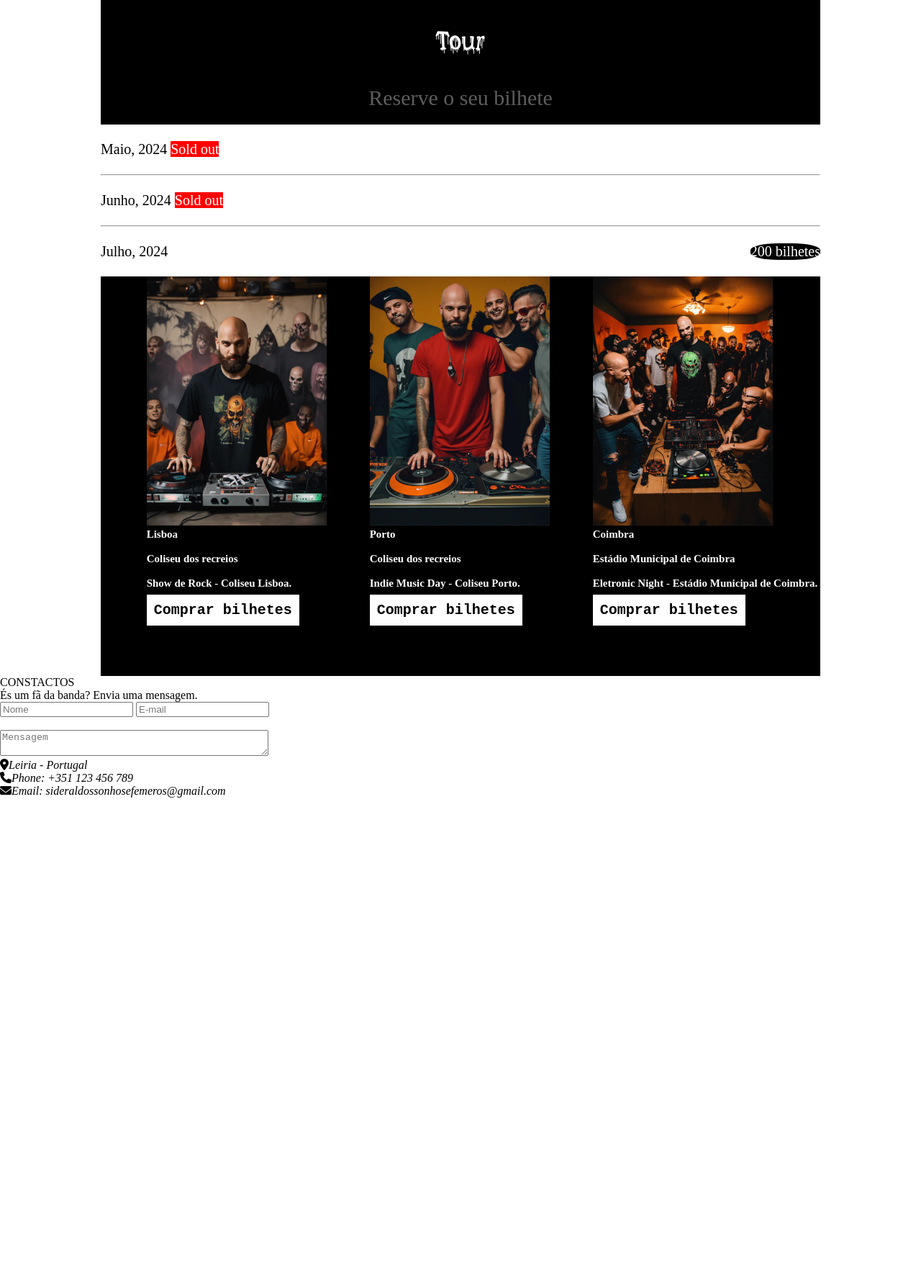
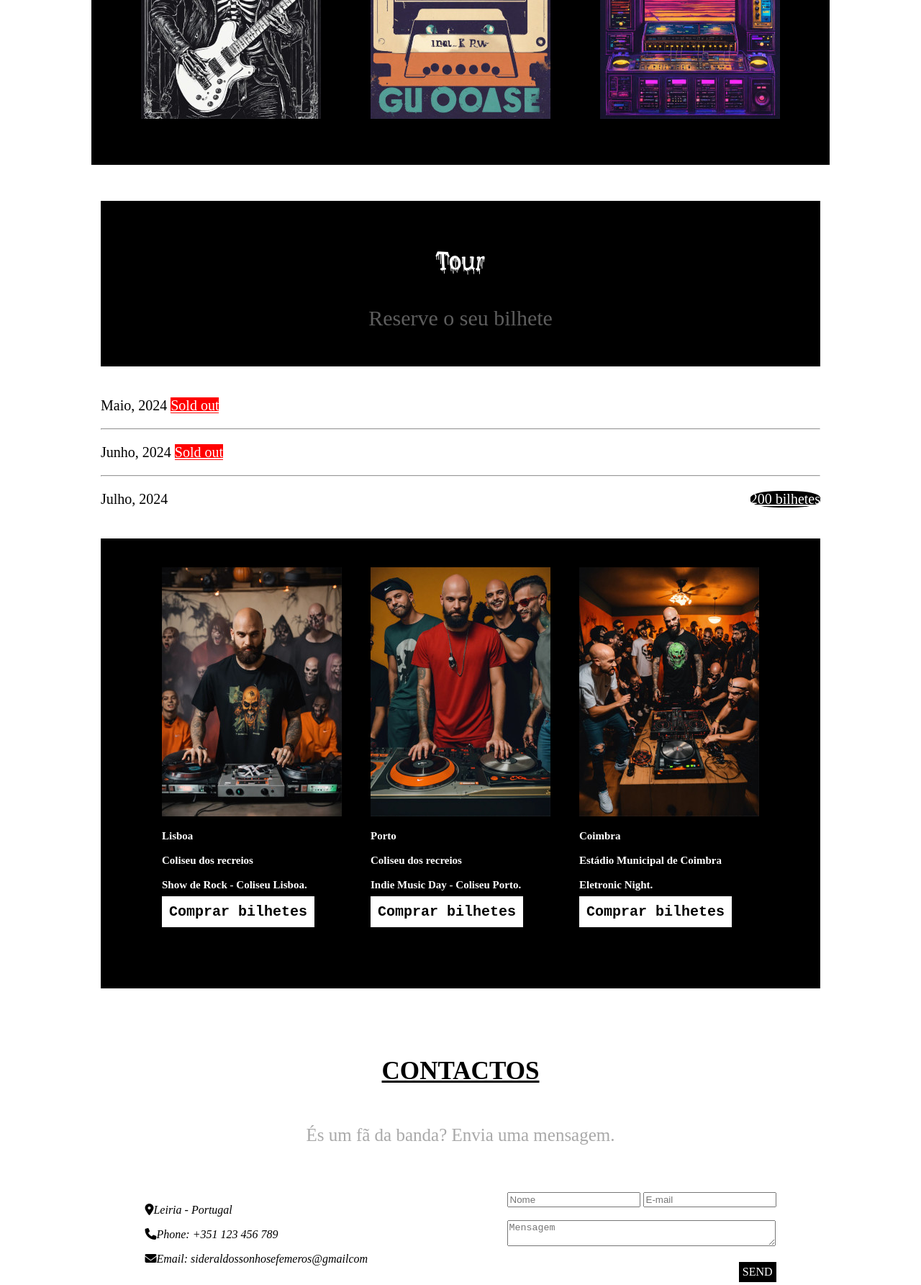
Before and after one commit to jhonyrodrigues99/Curso-Web, a plain HTML site: page lista-pratica/minhabanda/homepage.html in a window 1280 px wide. Shown: the part 1014-2799 px from the top of the page at 72% size. Before the commit the page ends 2122 px from the top, so only its background shows below. Drawn offline with Linux system fonts and the light colour scheme.

Commit message:
Continuação da homepage

```diff
--- a/lista-pratica/minhabanda/css/style.css
+++ b/lista-pratica/minhabanda/css/style.css
@@ -8,14 +8,6 @@
 @font-face {
     font-family: 'sangre';
     src: url('sangrettf.ttf') format(truetype);
-}
-
-* {
-    margin: 0px;
-}
-
-body {
-
 }
 
 header {
@@ -33,7 +25,8 @@ header h3 {
     color: rgb(140, 71, 71);
 }
 
-header h1, h3{
+header h1,
+h3 {
     padding: 20px;
 }
 
@@ -51,7 +44,7 @@ header p {
 nav {
     display: block;
     background-color: black;
-    padding: 10px;
+    padding: 13px;
 }
 
 ul {
@@ -66,7 +59,6 @@ ul a {
     transition-duration: 0.5s;
     font-family: 'sangre', sans-serif;
     font-size: 20px;
-    padding: 10px;
 }
 
 ul a:hover {
@@ -89,17 +81,16 @@ ul a:hover {
 .container {
     display: flex;
     flex-flow: row wrap;
-    justify-content: space-between;
-    align-items: center;
+    justify-content: space-evenly;
 
-    padding-bottom: 40px;
-    margin: auto;
-    max-width: 1000px;
-    min-width: 350px;
 
+    padding: 0px 0px 60px 0px;
+    margin: 0px 119px 50px 119px;
+    background-color: black;
+    color: white;
 }
 
-.item > p {
+.item>p {
     font-size: 20px;
     padding-bottom: 20px;
     font-weight: bold;
@@ -119,7 +110,6 @@ main {
 
 .tour {
     text-align: center;
-    padding : 30px 0px 40px 0px;
     font-family: 'sangre', sans-serif;
     font-size: 40px;
 }
@@ -153,19 +143,20 @@ main {
     display: flex;
     flex-flow: row wrap;
     justify-content: center;
-    align-items: center;
 
     background-color: black;
     color: white;
+    margin-right: 40px;
+
 }
 
-.container2  p {
+.container2 p {
     font-size: 15px;
     font-weight: bold;
 }
 
 .item2 {
-    padding: 0px 0px 0px 60px;
+    padding: 40px 0px 0px 40px;
 }
 
 .bilhete {
@@ -181,3 +172,44 @@ main {
     background-color: cadetblue;
     transition-duration: 1s;
 }
+
+.interacao {
+    text-align: center;
+    padding-top: 40px;
+    font-size: 30px;
+    text-decoration: underline;
+}
+
+.class {
+    font-size: 25px;
+    text-align: center;
+    color: darkgray;
+    padding-bottom: 40px;
+}
+
+form a {
+    text-decoration: none;
+    color: white;
+    background-color: black;
+    padding: 5px;
+    float: right;
+}
+
+form {
+    display: flex;
+    flex-flow: row wrap;
+    justify-content: space-evenly;
+}
+
+footer {
+    text-align: center;
+    padding-top: 60px;
+}
+
+footer i {
+    padding: 5px;
+}
+
+span {
+    text-decoration: underline;
+}
--- a/lista-pratica/minhabanda/homepage.html
+++ b/lista-pratica/minhabanda/homepage.html
@@ -45,82 +45,108 @@
 
         <div class="item">
             <p>Viagem Cósmica - 2000</p>
-            <a href="#"> <img src="pictures/caparock250.jpg" alt="Capa Rock"></a>
+            <a href="pictures/caparock250.jpg" target="_blank" class="externo"> <img src="pictures/caparock250.jpg" alt="Capa Rock"></a>
         </div>
 
         <div class="item">
             <p>Sonhos Efêmeros - 2002</p>
-            <a href="#"><img src="pictures/capaindie250.jpg" alt="Capa Indie"></a>
+            <a href="pictures/capaindie250.jpg" target="_blank" class="externo"><img src="pictures/capaindie250.jpg" alt="Capa Indie"></a>
         </div class="item">
 
         <div class="item">
             <p>Pulso Estelar - 2006</p>
-            <a href="#"><img src="pictures/capaeletronic250.jpg" alt="Capa Eletronica"></a>
+            <a href="pictures/capaeletronic250.jpg" target="_blank" class="externo"><img src="pictures/capaeletronic250.jpg" alt="Capa Eletronica"></a>
         </div>
     </section>
 
     <main>
 
+        <section>
             <div class="tour">
                 <p>Tour</p>
             </div>
 
+
             <div class="reserve">
                 <p>Reserve o seu bilhete</p>
             </div>
+        </section>
 
         <div class="datashow">
             <br>
             <p>Maio, 2024 <span class="sold">Sold out</span></p>
-            <br>
+
             <hr>
-            <br>
+
             <p>Junho, 2024 <span class="sold">Sold out</span></p>
-            <br>
             <hr>
-            <br>
             <p>Julho, 2024 <span class="spanbi">200 bilhetes</span></p>
             <br>
         </div>
 
         <div class="container2">
 
-            <div class="item2"><a href="#"><img src="pictures/rock250.jpg" alt=""></a>
+            <div class="item2"><a href="pictures/rock250.jpg" target="_blank" class="externo"><img src="pictures/rock250.jpg" alt="Banda de Rock"></a>
 
-                <p>Lisboa <br> <br> Coliseu dos recreios <br> <br> Show de Rock - Coliseu  Lisboa. <br><br>  <a class="bilhete" href="#">Comprar bilhetes</a></p>
+                <p>Lisboa <br> <br> Coliseu dos recreios <br> <br> Show de Rock - Coliseu Lisboa. <br><br> <a class="bilhete" href="#">Comprar bilhetes</a></p>
 
             </div>
 
             <div class="item2">
-                <a href="#"><img src="pictures/indie250.jpg" alt=""></a>
-                <p>Porto <br> <br> Coliseu dos recreios <br> <br> Indie Music Day - Coliseu Porto. <br><br>
-                <a class="bilhete" href="#">Comprar bilhetes</a></p>
+                <a href="pictures/indie250.jpg" target="_blank" class="externo"><img src="pictures/indie250.jpg" alt="Banda de Rock"></a>
+                <p>Porto <br> <br> Coliseu dos recreios <br> <br> Indie Music Day - Coliseu Porto. <br><br> <a class="bilhete" href="#">Comprar bilhetes</a></p>
             </div>
 
             <div class="item2">
-                <a href="#"><img src="pictures/eletronica250.jpg" alt=""></a>
-                <p>Coimbra <br> <br> Estádio Municipal de Coimbra <br> <br> Eletronic Night - Estádio Municipal de Coimbra. <br> <br> <a class="bilhete" href="">Comprar bilhetes</a></p>
+                <a href="pictures/eletronica250.jpg" target="_blank" class="externo"><img src="pictures/eletronica250.jpg" alt="Banda de Rock"></a>
+                <p>Coimbra <br> <br> Estádio Municipal de Coimbra <br> <br> Eletronic Night. <br> <br> <a class="bilhete" href="">Comprar bilhetes</a></p>
             </div>
 
         </div>
 
     </main>
 
+    <div class="interacao">
+        <h3>CONTACTOS</h3>
+    </div>
 
 
-    <footer>
-        <p class="contactos">CONSTACTOS</p>
+    <div class="class">
          <p>És um fã da banda? Envia uma mensagem.</p>
+    </div>
+
+
 
     <form>
+
+        <div class="contactos">
+            <p><i><i class="fa-solid fa-location-dot"></i>Leiria - Portugal</i></p>
+            <p><i><i class="fa-solid fa-phone"></i>Phone: +351 123 456 789</i></p>
+            <p><i><i class="fa-solid fa-envelope"></i>Email: sideraldossonhosefemeros@gmailcom</i></p>
+        </div>
+
+
+        <div class="formulario">
             <input type="text" id="name" placeholder="Nome">
             <input type="email" id="email" placeholder="E-mail"> <br> <br>
-            <textarea name="message" id="message" cols="44" rows="0" placeholder="Mensagem"></textarea>
-            <p><i><i class="fa-solid fa-location-dot"></i>Leiria - Portugal</i></p>
-            <p><i><i class="fa-solid fa-phone"></i>Phone: +351 123 456 789</i></p>
-            <p><i><i class="fa-solid fa-envelope"></i>Email: sideraldossonhosefemeros@gmail.com</i></p>
+            <textarea name="message" id="message" cols="44" rows="0"placeholder="Mensagem"></textarea> <br> <br>
+            <a href="#">SEND</a>
+        </div>
+
     </form>
+
+    <footer>
+            <i class="fa-brands fa-facebook"></i>
+            <i class="fa-brands fa-instagram"></i>
+            <i class="fa-brands fa-x-twitter"></i>
+            <i class="fa-brands fa-tiktok"></i>
+            <i class="fa-brands fa-spotify"></i>
+            <i class="fa-brands fa-youtube"></i> <br>
+            <p>Powered by <span>Jhony Souza</span></p>
     </footer>
+
+
+
 
 </body>
 
```
Lines whose indentation alone changed are shown as unchanged.
